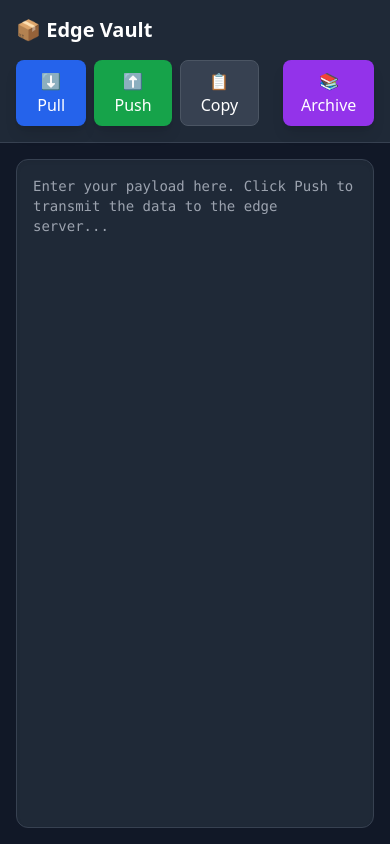
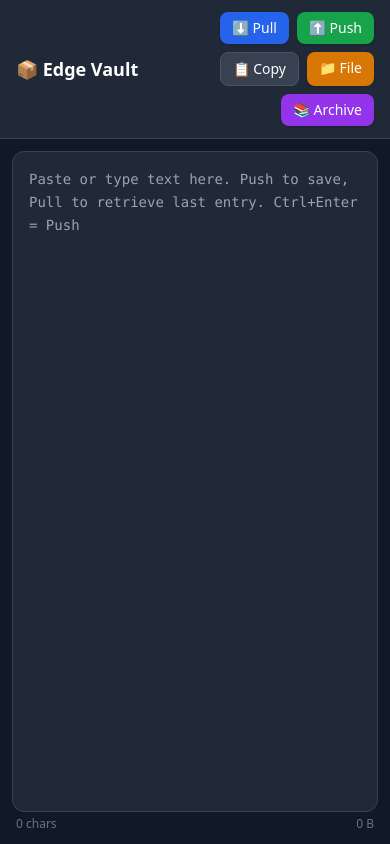
Before and after one commit to aleksbuss/Termux-Text-Vault, a FastAPI app: template templates/index.html in a window 390 px wide. Run offline with FastAPI, Linux system fonts and the light colour scheme; the template is opened without the code that fills it, so the values that code supplies are empty; some libraries are stand-ins or nearby versions.

Commit message:
Update index.html

```diff
--- a/templates/index.html
+++ b/templates/index.html
@@ -8,52 +8,75 @@
     <script>
         tailwind.config = { darkMode: 'class' }
     </script>
+    <style>
+        /* Ensure textarea fills available space */
+        #editor { min-height: 60vh; }
+        @media (max-width: 640px) {
+            #editor { min-height: 45vh; }
+        }
+        /* Smooth archive slide */
+        .archive-enter { animation: slideIn 0.2s ease-out; }
+        @keyframes slideIn {
+            from { opacity: 0; transform: translateX(20px); }
+            to { opacity: 1; transform: translateX(0); }
+        }
+    </style>
 </head>
 <body class="bg-gray-900 text-gray-100 min-h-screen flex flex-col font-sans">
 
-    <!-- Navigation & Control Panel -->
-    <header class="bg-gray-800 border-b border-gray-700 p-4 sticky top-0 z-10">
-        <div class="max-w-5xl mx-auto flex flex-wrap items-center justify-between gap-4">
-            <h1 class="text-xl font-bold text-white flex items-center gap-2">
-                📦 Edge Vault
-            </h1>
-            <div class="flex gap-2">
-                <button onclick="pullText()" class="bg-blue-600 hover:bg-blue-500 text-white px-4 py-2 rounded-lg font-medium transition flex items-center gap-1 shadow-lg">
-                    ⬇️ Pull
+    <!-- Header -->
+    <header class="bg-gray-800 border-b border-gray-700 px-4 py-3 sticky top-0 z-10">
+        <div class="max-w-5xl mx-auto flex items-center justify-between gap-3">
+            <h1 class="text-lg font-bold text-white whitespace-nowrap">📦 Edge Vault</h1>
+            <div class="flex flex-wrap gap-2 justify-end">
+                <button onclick="pullText()" id="btnPull"
+                    class="bg-blue-600 hover:bg-blue-500 active:bg-blue-700 text-white px-3 py-1.5 rounded-lg text-sm font-medium transition shadow">
+                    ⬇ Pull
                 </button>
-                <button onclick="pushText()" class="bg-green-600 hover:bg-green-500 text-white px-4 py-2 rounded-lg font-medium transition flex items-center gap-1 shadow-lg">
-                    ⬆️ Push
+                <button onclick="pushText()" id="btnPush"
+                    class="bg-green-600 hover:bg-green-500 active:bg-green-700 text-white px-3 py-1.5 rounded-lg text-sm font-medium transition shadow">
+                    ⬆ Push
                 </button>
-                <button onclick="copyText()" class="bg-gray-700 hover:bg-gray-600 text-white px-4 py-2 rounded-lg font-medium transition flex items-center gap-1 border border-gray-600">
+                <button onclick="copyText()"
+                    class="bg-gray-700 hover:bg-gray-600 active:bg-gray-800 text-white px-3 py-1.5 rounded-lg text-sm font-medium transition border border-gray-600">
                     📋 Copy
                 </button>
-                <button onclick="toggleArchive()" class="bg-purple-600 hover:bg-purple-500 text-white px-4 py-2 rounded-lg font-medium transition flex items-center gap-1 shadow-lg ml-4">
+                <label class="bg-amber-600 hover:bg-amber-500 active:bg-amber-700 text-white px-3 py-1.5 rounded-lg text-sm font-medium transition shadow cursor-pointer">
+                    📁 File
+                    <input type="file" accept=".txt,.md,.csv,.json,.xml,.html,.log" class="hidden" onchange="uploadFile(event)">
+                </label>
+                <button onclick="toggleArchive()"
+                    class="bg-purple-600 hover:bg-purple-500 active:bg-purple-700 text-white px-3 py-1.5 rounded-lg text-sm font-medium transition shadow">
                     📚 Archive
                 </button>
             </div>
         </div>
     </header>
 
-    <!-- Main Workspace -->
-    <main class="flex-grow flex max-w-5xl w-full mx-auto p-4 gap-4 relative">
+    <!-- Main -->
+    <main class="flex-grow flex max-w-5xl w-full mx-auto p-3 gap-3 relative">
 
-        <!-- Text Editor Interface -->
-        <div class="flex-grow flex flex-col w-full transition-all duration-300">
-            <div id="statusAlert" class="hidden mb-2 p-2 rounded text-sm font-medium text-center transition"></div>
+        <!-- Editor -->
+        <div class="flex-grow flex flex-col w-full">
+            <div id="statusAlert" class="hidden mb-2 px-3 py-2 rounded text-sm font-medium text-center"></div>
             <textarea id="editor"
-                class="flex-grow w-full bg-gray-800 border border-gray-700 rounded-xl p-4 text-gray-100 font-mono text-sm focus:outline-none focus:border-blue-500 focus:ring-1 focus:ring-blue-500 resize-none shadow-inner"
-                placeholder="Enter your payload here. Click Push to transmit the data to the edge server..."></textarea>
+                class="flex-grow w-full bg-gray-800 border border-gray-700 rounded-xl p-4 text-gray-100 font-mono text-sm leading-relaxed focus:outline-none focus:border-blue-500 focus:ring-1 focus:ring-blue-500 resize-none"
+                placeholder="Paste or type text here. Push to save, Pull to retrieve last entry. Ctrl+Enter = Push"></textarea>
+            <div class="flex justify-between items-center mt-1 px-1 text-xs text-gray-500">
+                <span id="charCount">0 chars</span>
+                <span id="sizeCount">0 B</span>
+            </div>
         </div>
 
-        <!-- Archive Sidebar (Hidden by default) -->
-        <aside id="archivePanel" class="hidden w-80 bg-gray-800 border border-gray-700 rounded-xl flex flex-col shadow-xl absolute right-4 top-4 bottom-4 z-20 md:relative md:top-0 md:right-0 md:bottom-0">
-            <div class="p-4 border-b border-gray-700 flex justify-between items-center">
-                <h2 class="font-bold text-lg">Vault Archive</h2>
-                <button onclick="toggleArchive()" class="text-gray-400 hover:text-white transition">❌</button>
+        <!-- Archive Panel -->
+        <aside id="archivePanel" class="hidden archive-enter w-80 shrink-0 bg-gray-800 border border-gray-700 rounded-xl flex flex-col shadow-2xl
+            fixed right-3 top-16 bottom-3 z-20
+            sm:relative sm:right-0 sm:top-0 sm:bottom-0">
+            <div class="p-3 border-b border-gray-700 flex justify-between items-center">
+                <h2 class="font-bold">Vault Archive</h2>
+                <button onclick="toggleArchive()" class="text-gray-400 hover:text-white text-lg leading-none">&times;</button>
             </div>
-            <ul id="archiveList" class="overflow-y-auto flex-grow p-2 space-y-2">
-                <!-- Data populated dynamically via JavaScript -->
-            </ul>
+            <ul id="archiveList" class="overflow-y-auto flex-grow p-2 space-y-2"></ul>
         </aside>
     </main>
 
@@ -61,20 +84,42 @@
         const editor = document.getElementById('editor');
         const alertBox = document.getElementById('statusAlert');
         const archivePanel = document.getElementById('archivePanel');
+        const charCount = document.getElementById('charCount');
+        const sizeCount = document.getElementById('sizeCount');
 
-        // UI Alert handler
+        // --- Character counter ---
+        function updateCounter() {
+            const len = editor.value.length;
+            charCount.textContent = len.toLocaleString() + ' chars';
+            const bytes = new Blob([editor.value]).size;
+            if (bytes < 1024) sizeCount.textContent = bytes + ' B';
+            else if (bytes < 1048576) sizeCount.textContent = (bytes / 1024).toFixed(1) + ' KB';
+            else sizeCount.textContent = (bytes / 1048576).toFixed(2) + ' MB';
+        }
+        editor.addEventListener('input', updateCounter);
+
+        // --- Ctrl+Enter shortcut ---
+        editor.addEventListener('keydown', (e) => {
+            if (e.ctrlKey && e.key === 'Enter') { e.preventDefault(); pushText(); }
+        });
+
+        // --- Alert handler ---
+        let alertTimer;
         function showAlert(msg, isError = false) {
+            clearTimeout(alertTimer);
             alertBox.textContent = msg;
-            alertBox.className = `mb-2 p-2 rounded text-sm font-medium text-center transition ${isError ? 'bg-red-900/50 text-red-400' : 'bg-green-900/50 text-green-400'}`;
+            alertBox.className = `mb-2 px-3 py-2 rounded text-sm font-medium text-center ${isError ? 'bg-red-900/60 text-red-300' : 'bg-green-900/60 text-green-300'}`;
             alertBox.style.display = 'block';
-            setTimeout(() => alertBox.style.display = 'none', 3000);
+            alertTimer = setTimeout(() => { alertBox.style.display = 'none'; }, 4000);
         }
 
-        // PUSH: Transmit payload and flush editor
+        // --- PUSH ---
         async function pushText() {
             const content = editor.value.trim();
-            if (!content) return showAlert("Payload is empty!", true);
+            if (!content) return showAlert('Nothing to push — editor is empty.', true);
 
+            const btn = document.getElementById('btnPush');
+            btn.disabled = true; btn.textContent = '⏳ Saving...';
             try {
                 const res = await fetch('/api/push', {
                     method: 'POST',
@@ -82,82 +127,151 @@
                     body: JSON.stringify({ content })
                 });
                 if (res.ok) {
-                    editor.value = ''; // Flush the editor upon successful transmission
-                    showAlert("✅ Payload successfully transmitted to the edge node (Push)!");
+                    editor.value = '';
+                    updateCounter();
+                    showAlert('✅ Pushed successfully!');
                     if (!archivePanel.classList.contains('hidden')) loadArchive();
-                } else throw new Error();
+                } else {
+                    const err = await res.json().catch(() => null);
+                    throw new Error(err?.detail || res.statusText);
+                }
             } catch (e) {
-                showAlert("❌ Network transmission failed.", true);
+                showAlert('❌ Push failed: ' + e.message, true);
+            } finally {
+                btn.disabled = false; btn.textContent = '⬆ Push';
             }
         }
 
-        // PULL: Fetch the most recent payload
+        // --- PULL ---
         async function pullText() {
+            const btn = document.getElementById('btnPull');
+            btn.disabled = true; btn.textContent = '⏳ Loading...';
             try {
                 const res = await fetch('/api/pull');
-                if (res.status === 404) return showAlert("Server vault is empty.", true);
+                if (res.status === 404) return showAlert('Vault is empty — nothing to pull.', true);
+                if (!res.ok) throw new Error(res.statusText);
                 const data = await res.json();
                 editor.value = data.content;
-                showAlert("⬇️ Latest payload retrieved successfully (Pull)");
+                updateCounter();
+                showAlert('⬇ Latest entry loaded.');
             } catch (e) {
-                showAlert("❌ Connection error established.", true);
+                showAlert('❌ Pull failed: ' + e.message, true);
+            } finally {
+                btn.disabled = false; btn.textContent = '⬇ Pull';
             }
         }
 
-        // COPY: Transfer editor content to system clipboard
+        // --- COPY ---
         function copyText() {
-            if (!editor.value) return showAlert("No content available to copy.", true);
-            navigator.clipboard.writeText(editor.value).then(() => {
-                showAlert("📋 Content copied to system clipboard!");
-            }).catch(() => {
-                showAlert("❌ Clipboard execution failed.", true);
-            });
+            if (!editor.value) return showAlert('Nothing to copy.', true);
+            navigator.clipboard.writeText(editor.value)
+                .then(() => showAlert('📋 Copied to clipboard!'))
+                .catch(() => {
+                    // Fallback for older browsers / insecure contexts
+                    editor.select();
+                    document.execCommand('copy');
+                    showAlert('📋 Copied (fallback).');
+                });
         }
 
-        // ARCHIVE: Toggle visibility and fetch historical index
-        async function toggleArchive() {
+        // --- FILE UPLOAD ---
+        function uploadFile(event) {
+            const file = event.target.files[0];
+            if (!file) return;
+            const reader = new FileReader();
+            reader.onload = (e) => {
+                editor.value = e.target.result;
+                updateCounter();
+                showAlert(`📁 Loaded: ${file.name} (${(file.size / 1024).toFixed(1)} KB)`);
+            };
+            reader.onerror = () => showAlert('❌ Failed to read file.', true);
+            reader.readAsText(file);
+            event.target.value = ''; // Reset so same file can be re-selected
+        }
+
+        // --- ARCHIVE ---
+        function toggleArchive() {
             archivePanel.classList.toggle('hidden');
-            if (!archivePanel.classList.contains('hidden')) {
-                loadArchive();
-            }
+            if (!archivePanel.classList.contains('hidden')) loadArchive();
+        }
+
+        function formatSize(bytes) {
+            if (bytes < 1024) return bytes + ' B';
+            if (bytes < 1048576) return (bytes / 1024).toFixed(1) + ' KB';
+            return (bytes / 1048576).toFixed(2) + ' MB';
         }
 
         async function loadArchive() {
             const list = document.getElementById('archiveList');
-            list.innerHTML = '<li class="text-center text-gray-500 text-sm py-4">Loading data...</li>';
+            list.innerHTML = '<li class="text-center text-gray-500 text-sm py-4">Loading...</li>';
             try {
                 const res = await fetch('/api/archive');
+                if (!res.ok) throw new Error();
                 const data = await res.json();
                 list.innerHTML = '';
                 if (data.length === 0) {
-                    list.innerHTML = '<li class="text-center text-gray-500 text-sm py-4">Archive is empty.</li>';
+                    list.innerHTML = '<li class="text-center text-gray-500 text-sm py-6">Archive is empty.</li>';
                     return;
                 }
                 data.forEach(item => {
-                    // Formatting to standard en-US format
-                    const date = new Date(item.created_at).toLocaleString('en-US', {hour: '2-digit', minute:'2-digit', day:'2-digit', month:'short'});
-                    list.innerHTML += `
-                        <li class="p-3 bg-gray-700 hover:bg-gray-600 rounded-lg cursor-pointer transition border border-transparent hover:border-blue-500"
-                            onclick="loadFromArchive(${item.id})">
-                            <div class="text-xs text-blue-400 mb-1">${date}</div>
-                            <div class="text-sm text-gray-200 truncate">${item.preview}...</div>
-                        </li>
-                    `;
+                    const li = document.createElement('li');
+                    li.className = 'p-3 bg-gray-700 hover:bg-gray-600 rounded-lg cursor-pointer transition border border-transparent hover:border-blue-500 group relative';
+
+                    const dateDiv = document.createElement('div');
+                    dateDiv.className = 'text-xs text-blue-400 mb-1 flex justify-between';
+                    const dateSpan = document.createElement('span');
+                    dateSpan.textContent = new Date(item.created_at).toLocaleString('en-US', {
+                        month: 'short', day: '2-digit', hour: '2-digit', minute: '2-digit'
+                    });
+                    const sizeSpan = document.createElement('span');
+                    sizeSpan.className = 'text-gray-500';
+                    sizeSpan.textContent = formatSize(item.size || 0);
+                    dateDiv.appendChild(dateSpan);
+                    dateDiv.appendChild(sizeSpan);
+
+                    const previewDiv = document.createElement('div');
+                    previewDiv.className = 'text-sm text-gray-200 truncate pr-6';
+                    previewDiv.textContent = item.preview; // Safe: textContent, no XSS
+
+                    const delBtn = document.createElement('button');
+                    delBtn.className = 'absolute top-2 right-2 text-gray-500 hover:text-red-400 opacity-0 group-hover:opacity-100 transition text-xs';
+                    delBtn.textContent = '🗑';
+                    delBtn.title = 'Delete';
+                    delBtn.onclick = (e) => { e.stopPropagation(); deleteEntry(item.id); };
+
+                    li.appendChild(dateDiv);
+                    li.appendChild(previewDiv);
+                    li.appendChild(delBtn);
+                    li.onclick = () => loadFromArchive(item.id);
+                    list.appendChild(li);
                 });
             } catch (e) {
-                list.innerHTML = '<li class="text-red-400 text-sm p-2">Data retrieval error.</li>';
+                list.innerHTML = '<li class="text-red-400 text-sm p-3">Failed to load archive.</li>';
             }
         }
 
-        // Fetch a specific payload from the historical index
         async function loadFromArchive(id) {
             try {
                 const res = await fetch(`/api/archive/${id}`);
+                if (!res.ok) throw new Error();
                 const data = await res.json();
                 editor.value = data.content;
-                showAlert("📂 Payload successfully loaded from archive.");
+                updateCounter();
+                showAlert('📂 Loaded from archive.');
             } catch (e) {
-                showAlert("❌ Failed to retrieve the archived payload.", true);
+                showAlert('❌ Failed to load entry.', true);
+            }
+        }
+
+        async function deleteEntry(id) {
+            if (!confirm('Delete this entry permanently?')) return;
+            try {
+                const res = await fetch(`/api/archive/${id}`, { method: 'DELETE' });
+                if (!res.ok) throw new Error();
+                showAlert('🗑 Entry deleted.');
+                loadArchive();
+            } catch (e) {
+                showAlert('❌ Delete failed.', true);
             }
         }
     </script>
```
